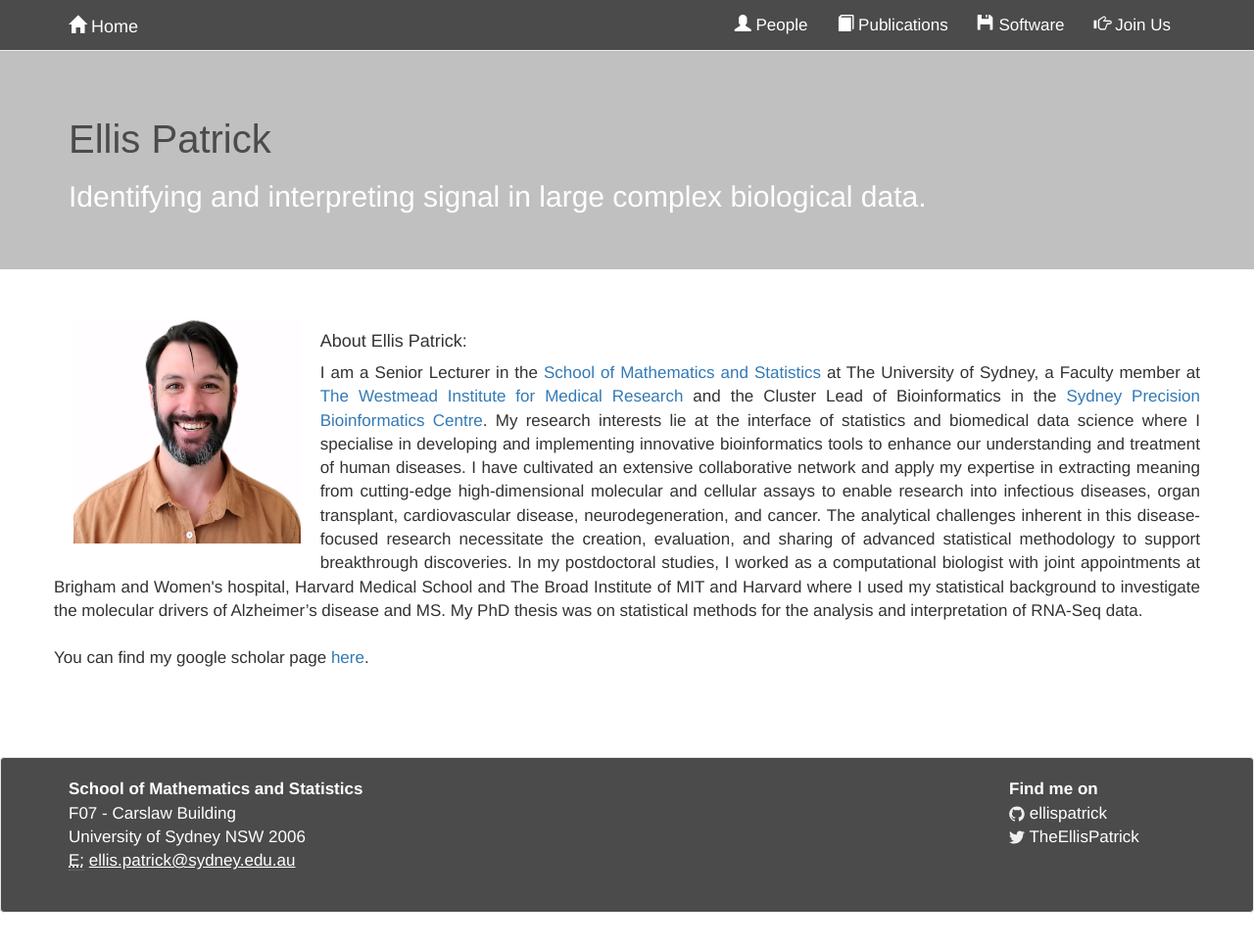
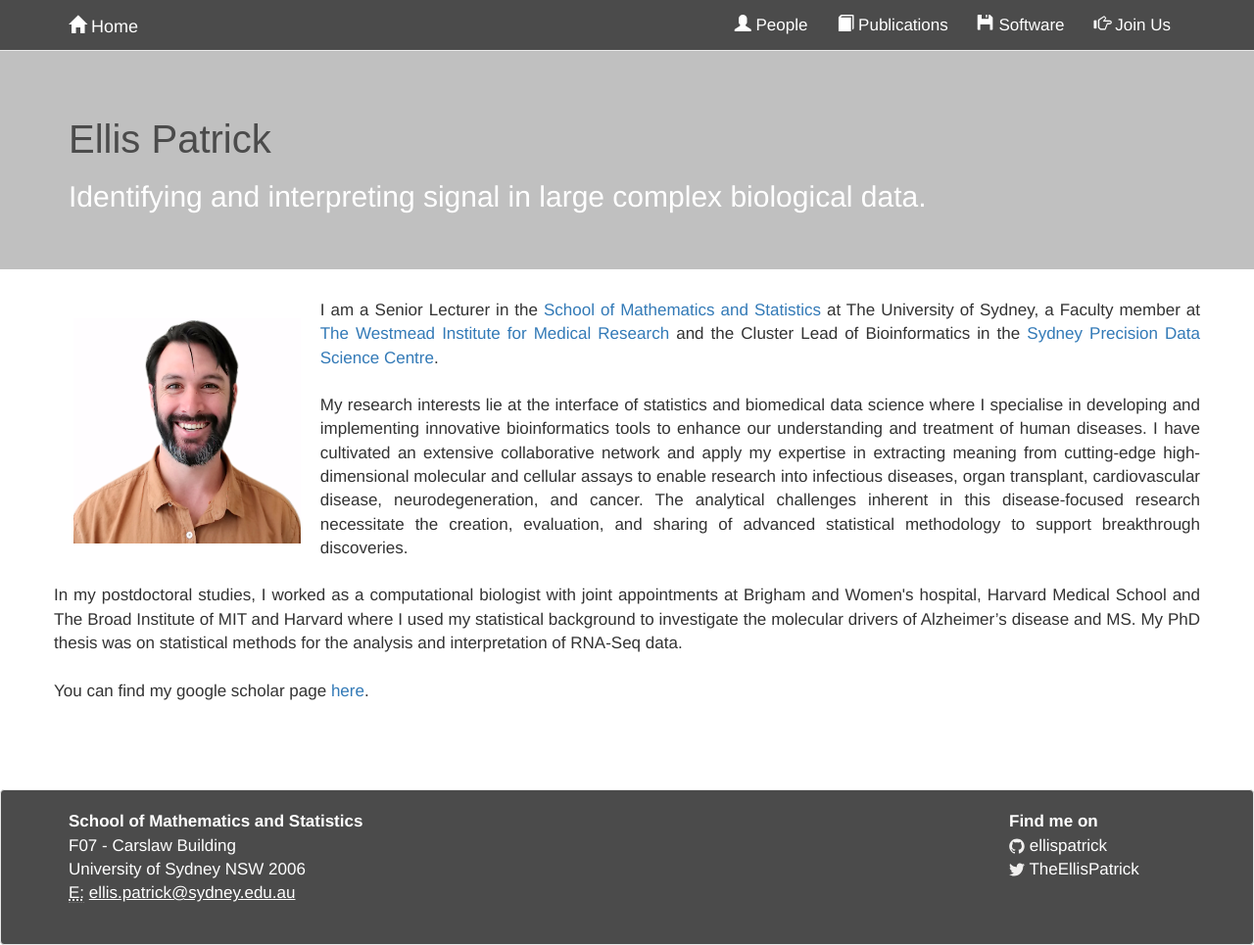
Before and after one commit to ellispatrick/ellispatrick.github.io, a Jekyll site: the page built from index.html, in a window 1280 px wide. Shown: the whole page at 98% size. Built offline with Jekyll 4.4.1, drawn with Linux system fonts in a browser that asks for light colours; nearby versions of some CDN libraries; a style sheet for code colours, icons or effects is not loaded; before the commit the page ends 932 px from its top, so only the background shows below that.

Commit message:
Update index.html

```diff
--- a/index.html
+++ b/index.html
@@ -18,12 +18,19 @@
 
 <IMG SRC="images/Ellis1.png" ALT="some text" ALIGN="LEFT" hspace="20" vspace="20" HEIGHT="230">
 
+
+<p>
+I am a Senior Lecturer in the <a href="https://www.sydney.edu.au/science/schools/school-of-mathematics-and-statistics.html" target="_blank">School of Mathematics and Statistics</a> at The University of Sydney, a Faculty member at <a href="https://www.westmeadinstitute.org.au/" target="_blank">The Westmead Institute for Medical Research</a> and the Cluster Lead of Bioinformatics in the <a href="https://sydney.edu.au/science/data-science/" target="_blank">Sydney Precision Data Science Centre</a>.
+
+<br>
 <br>
 
-<h4>About Ellis Patrick:</h4>
+My research interests lie at the interface of statistics and biomedical data science where I specialise in developing and implementing innovative bioinformatics tools to enhance our understanding and treatment of human diseases. I have cultivated an extensive collaborative network and apply my expertise in extracting meaning from cutting-edge high-dimensional molecular and cellular assays to enable research into infectious diseases, organ transplant, cardiovascular disease, neurodegeneration, and cancer. The analytical challenges inherent in this disease-focused research necessitate the creation, evaluation, and sharing of advanced statistical methodology to support breakthrough discoveries.
 
-<p>
-I am a Senior Lecturer in the <a href="https://www.sydney.edu.au/science/schools/school-of-mathematics-and-statistics.html" target="_blank">School of Mathematics and Statistics</a> at The University of Sydney, a Faculty member at <a href="https://www.westmeadinstitute.org.au/" target="_blank">The Westmead Institute for Medical Research</a> and the Cluster Lead of Bioinformatics in the <a href="https://sydney.edu.au/science/data-science/" target="_blank">Sydney Precision Bioinformatics Centre</a>. My research interests lie at the interface of statistics and biomedical data science where I specialise in developing and implementing innovative bioinformatics tools to enhance our understanding and treatment of human diseases. I have cultivated an extensive collaborative network and apply my expertise in extracting meaning from cutting-edge high-dimensional molecular and cellular assays to enable research into infectious diseases, organ transplant, cardiovascular disease, neurodegeneration, and cancer. The analytical challenges inherent in this disease-focused research necessitate the creation, evaluation, and sharing of advanced statistical methodology to support breakthrough discoveries. In my postdoctoral studies, I worked as a computational biologist with joint appointments at Brigham and Women's hospital, Harvard Medical School and The Broad Institute of MIT and Harvard where I used my statistical background to investigate the molecular drivers of Alzheimer’s disease and MS.
+<br>
+<br>
+
+In my postdoctoral studies, I worked as a computational biologist with joint appointments at Brigham and Women's hospital, Harvard Medical School and The Broad Institute of MIT and Harvard where I used my statistical background to investigate the molecular drivers of Alzheimer’s disease and MS.
 My PhD thesis was on statistical methods for the analysis and interpretation of RNA-Seq data.
 
 
```
